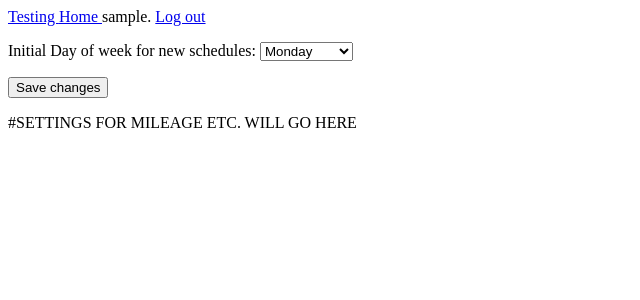
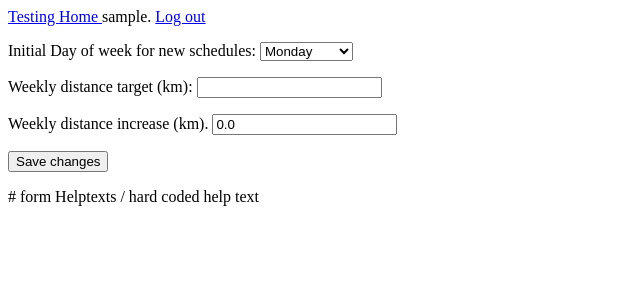
Before and after one commit to kalexf/kpv2, a Django app: page /settings in a window 1280 px wide. Shown: the top 300 px of the page, without its empty margins (0-640 px from the left). Run offline with Django 4.2, Linux system fonts and the light colour scheme; the visitor is signed in with stand-in values (Sample User, id 1); data comes from the database, SQL or seed files in the repository.

Commit message:
correcting sch algorithm errors

```diff
--- a/planner/forms.py
+++ b/planner/forms.py
@@ -14,10 +14,15 @@ class Profile_Form(forms.ModelForm):
 	class Meta:
 		model = Profile
 		fields = [
-		'start_day'
+		'start_day',
+		'mileage_target',
+		'mileage_increment'
 		]
 		labels = {
-		'start_day':'Initial Day of week for new schedules'
+		'start_day':'Initial Day of week for new schedules',
+		'mileage_target':'Weekly distance target (km)',
+		'mileage_increment':'Weekly distance increase (km).'
+
 		}
 
 
--- a/planner/models.py
+++ b/planner/models.py
@@ -74,7 +74,20 @@ class Profile(models.Model):
 		default='Monday',
 		choices=DOW_CHOICES
 		)
-
+	# Aimed for weekly distance (limit)
+	mileage_target = models.DecimalField(
+		max_digits=5,
+		decimal_places=2,
+		null=True,
+		blank=True,
+		)
+	# Mileage to date for current week
+	mileage = models.DecimalField(null=True,max_digits=5,decimal_places=2)
+	# How much mileage to add per week
+	mileage_increment = models.DecimalField(
+		max_digits=5,
+		decimal_places=2,
+		default=0.0)
 
 
 class Day:
@@ -97,8 +110,13 @@ class Day:
 # Parent class for all exercise types. All required fields / attributes here,
 # exercise-specific fields / attributes / methods go on exercise sub-classes.
 class Activity(models.Model):
-	"""Parent class for all exercise types, contains attributes common to all,
-	as well as anythin used by recommendation function"""
+	"""
+	Parent class for all exercise types, contains attributes common to all,
+	as well as anythin used by recommendation function
+	"""
+	class Meta:
+		ordering = ['last_done']
+		# By default returns objects with oldest first
 	# User readable description of the activity for display on home screen & schedule
 	name = models.CharField(max_length=40,default='namenlose')
 	# User the activity is connected to
@@ -111,7 +129,10 @@ class Activity(models.Model):
 		null=True,
 		blank=True,
 		)
-	difficulty = models.CharField(max_length=1,choices=DIFF_CHOICES,default='2')
+	difficulty = models.CharField(
+		max_length=1,
+		choices=DIFF_CHOICES,
+		default='2')
 	# Date Activity was last performed
 	last_done = models.DateField(null=True)
 	# Whether act increases difficulty / length over time
--- a/planner/templates/planner/profilesettings.html
+++ b/planner/templates/planner/profilesettings.html
@@ -7,7 +7,7 @@
   {% csrf_token %}
   {{form.as_p}}
  <button name="submit">Save changes</button>
-  <p>#SETTINGS FOR MILEAGE ETC. WILL GO HERE</p>
+  <p># form Helptexts / hard coded help text</p>
 </form>
 {% endif %}
 
--- a/planner/views.py
+++ b/planner/views.py
@@ -89,6 +89,8 @@ def generate_schedule(request):
 
 	profile = get_profile(request.user)
 	schedule = {}
+	# Schedule is dict with keys representing needed information as well
+	# as integer keys 0-20 representing days.
 	# Record year, month, day as ints to represent first day of schedule
 	# Setting to TODAY for testing but will need to be changed <?>
 	#
@@ -97,31 +99,77 @@ def generate_schedule(request):
 	schedule['day'] = datetime.now().day
 	schedule['test'] = 'test'
 	# NUmber of days in schedule, currently hard-coded to 21
+	# nb length = numbered 'day' units not total number of keys
 	schedule['length'] = 21
 	# add numbered items representing sequential days of schedule, set as
 	# rest days initially
+	# (this loop could be removed)
+	profilecopy = profile
+
 	for i in range(0,21):
 
 		schedule[i]='R'
 
-	activities = Activity.objects.filter(owner=request.user)
+	activities = Activity.objects.filter(
+		owner=request.user)
 
-	for day in schedule:
-		pass
-	 ##TODO!!!##
+	day_count = 0
+
+	for i in range(0,schedule['length']):
+		# Iterating over each numbered day object in sch, initially set to
+		# 'r' but assinging integer value representing activity id number
+		# when an activity passes tests
+		day_count += 1
+		if day_count == 7:
+			day_count = 0
+			profilecopy.mileage = 0
+			profilecopy.mileage_target += profilecopy.mileage_increment
+
+		day = schedule[i]
+		# Run through acts array checking if any can pass algo
+		for act in activities:
+
+			if act.last_done:
+				days_delta = (date.today() + timedelta(days=i)) - act.last_done
+				if days_delta < act.frequency:
+					continue
+			if profilecopy.mileage_target:
+
+				if profilecopy.mileage:
+					mile_delta = profilecopy.mileage_target - profilecopy.mileage
+
+					if act.distance > mile_delta:
+						continue
+			# As of now this will ignore sch 1st day re: today / yesterday
+			# Need extra check clause where i = 0
+			if i > 0:
+				if schedule[i-1] != 'R':
 
 
+					if act.difficulty == 3:
+						continue
+					elif act.difficulty == 2:
+						prev_act = get_act(schedule[i-1].id)
+						if pre_act.difficulty != 1:
+							continue
+			# All tests passed for current act
+			schedule[i] = act.id
+			act.last_done = date.today() + timedelta(days=i)
+			if act.distance:
+				profilecopy.mileage += act.distance
+			continue
 
-	# Convert to json and save
 	schedule_json = json.dumps(schedule)
 	profile.schedule = schedule_json
 	profile.save()
 
 	return redirect('planner:home')
 
+
 def get_schedule(user):
 	"""Converts user's saved schedule to list for display on home screen table"""
-
+	# Should probably be refactored to discreet function which will return
+	# needed structure / vars
 	profile = get_profile(user)
 	if profile.schedule:
 		# get schedule json and convert to python
```
Also changed, not shown: planner/migrations/0016_profile_mileage_profile_mileage_increment_and_more.py (added).
